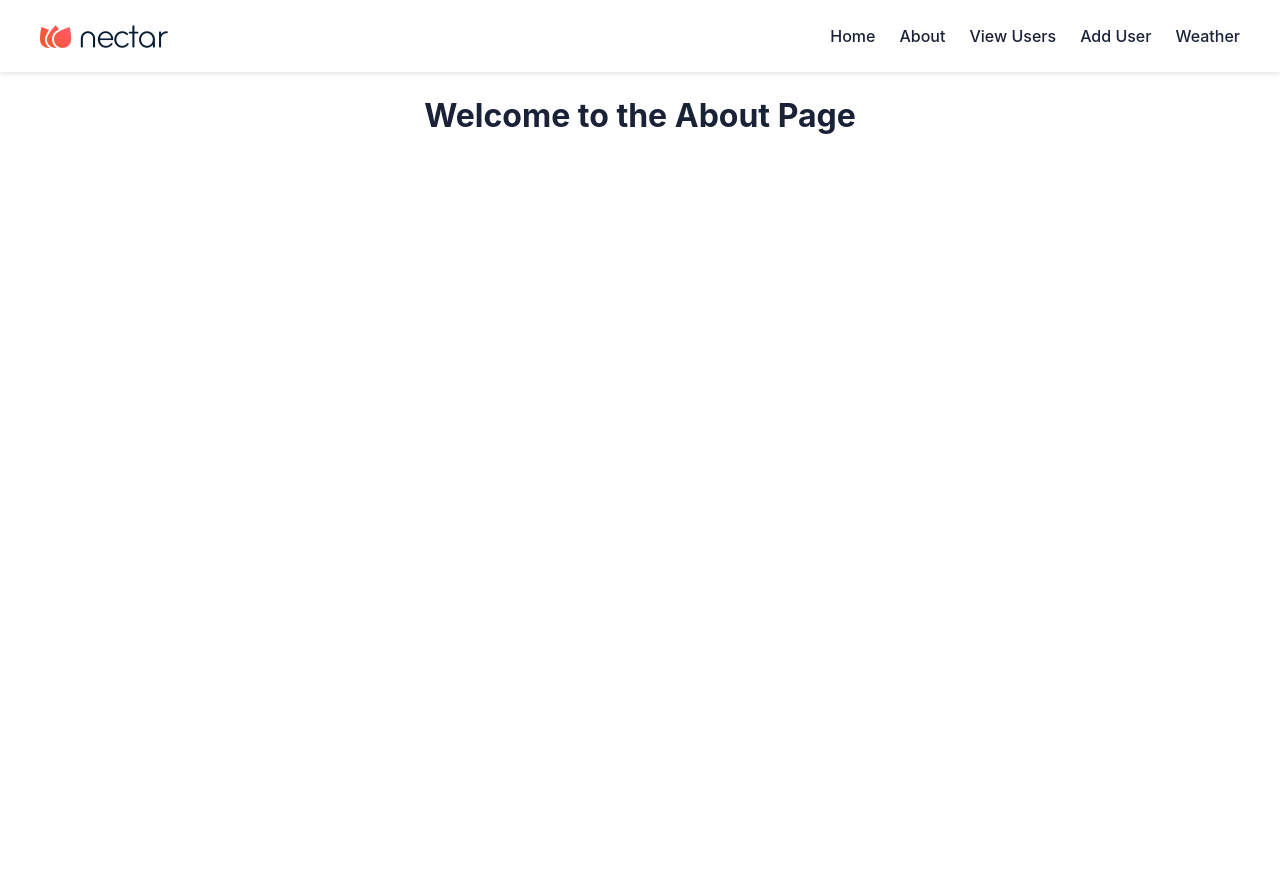
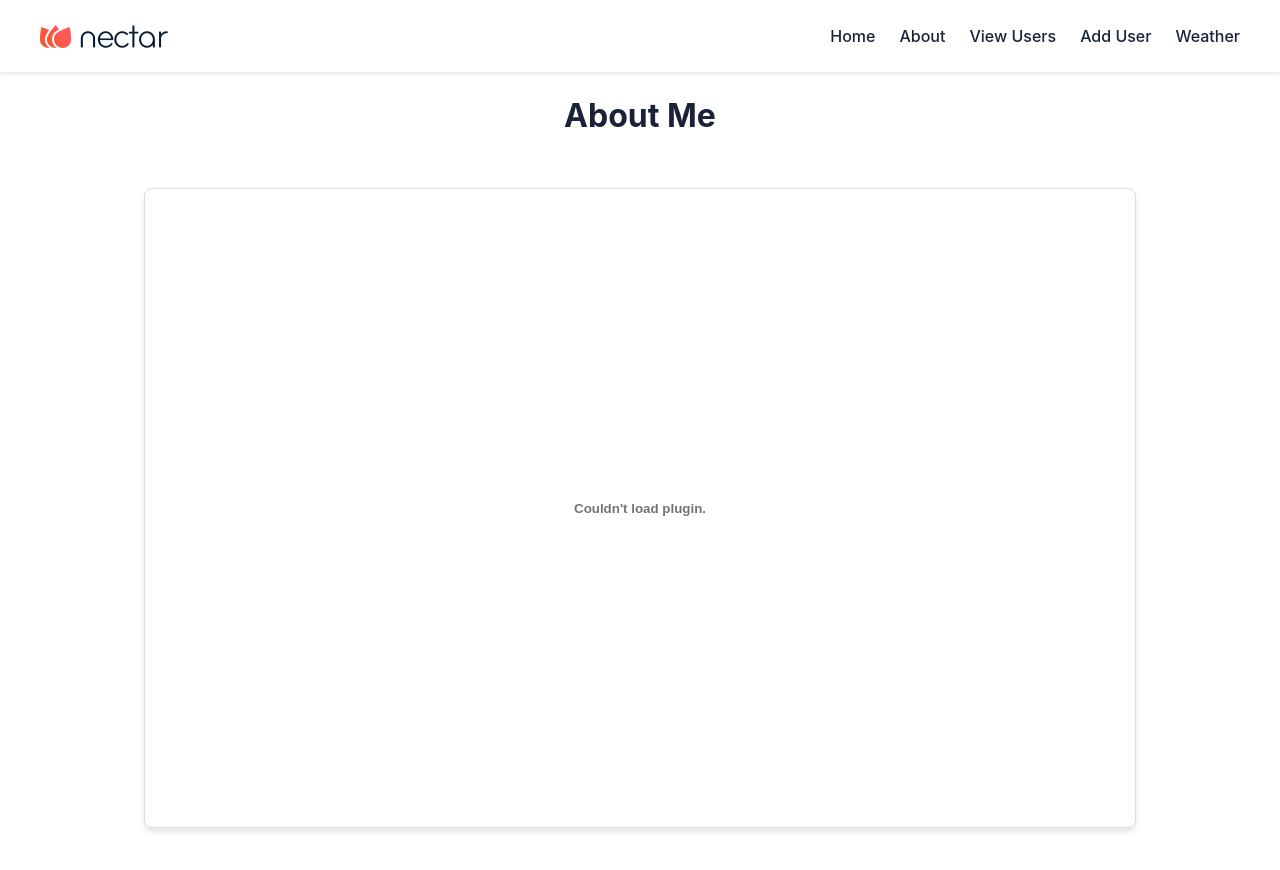
Before and after one commit to Enr1que704/nectarDemo, a Vue app in the folder client/: page /about in a window 1280 px wide. Shown: the top 870 px of the page. Before the commit the page ends 800 px from the top, so only its background shows below. Built offline with nearby package versions, Linux system fonts and the light colour scheme; the HTML template or start-up script is replaced by a standard one.

Commit message:
added embedded pdf resume to about page

```diff
--- a/client/src/views/AboutView.vue
+++ b/client/src/views/AboutView.vue
@@ -6,7 +6,11 @@
 
 <template>
   <div class="greetings">
-    <h1>Welcome to the About Page</h1>
+    <h1>About Me</h1>
+  </div>
+  <div class="pdf-container">
+    <embed src="/Eric Johnson - Resume.pdf"
+     type="application/pdf" class="pdf-viewer">
   </div>
 </template>
 
@@ -16,4 +20,26 @@
   margin-top: 20px;
   color: #1A2238;  /* Nectar Navy */
 }
+
+.pdf-container {
+  display: flex;
+  justify-content: center;
+  margin: 2rem auto;
+  padding: 1rem;
+  width: 80%;
+}
+
+.pdf-viewer {
+  width: 100%;
+  height: 80vh;
+  border: 1px solid #ddd;
+  border-radius: 8px;
+  box-shadow: 0 4px 6px rgba(0, 0, 0, 0.1);
+  transition: transform 0.2s ease;
+}
+
+.pdf-viewer:hover {
+  transform: translateY(-2px);
+  box-shadow: 0 6px 8px rgba(0, 0, 0, 0.15);
+}
 </style>
--- a/client/src/views/HomeView.vue
+++ b/client/src/views/HomeView.vue
@@ -4,7 +4,7 @@
 
 <template>
   <div class="greetings">
-    <h1>Welcome to the Home Page</h1>
+    <h1>Welcome to the Nectar Technical Assessment</h1>
   </div>
 </template>
 
--- a/client/src/views/UsersView.vue
+++ b/client/src/views/UsersView.vue
@@ -83,7 +83,7 @@ const showDuplicates = async () => {
                     v-bind:items="COUNTRIES"
                     v-model="country"
                     @select="handleCountrySelect"
-                    prompt="Search by Country..."
+                    placeholder="Search by Country..."
                 />
                 <button class="clear-button" @click="clearList">
                     Clear
--- a/client/src/views/WeatherView.vue
+++ b/client/src/views/WeatherView.vue
@@ -168,9 +168,9 @@ const clearList = () => {
             </div>
         </div>
         <div v-else-if="hasSearched">
-            <h1 class="loading-text">No weather data found.</h1>
+            <h1 class="loading-text">No weather data found. Please try again later.</h1>
             <!-- !! Uncomment for a good time !!-->
-            <h1 class="loading-text">Play a game to pass the time!</h1>
+            <h1 class="loading-text">Play a game while you wait!</h1>
             <div class="game-container">
                 <iframe
                     src="/game/index.html"
@@ -325,7 +325,7 @@ const clearList = () => {
 
 .game-frame {
     width: 100%;
-    height: 600px;
+    height: 300px;
     border: none;
     border-radius: var(--border-radius-large);
     background-color: #000;
```
Also changed, not shown: 3 other files (tests, documents, lock files or other folders).
